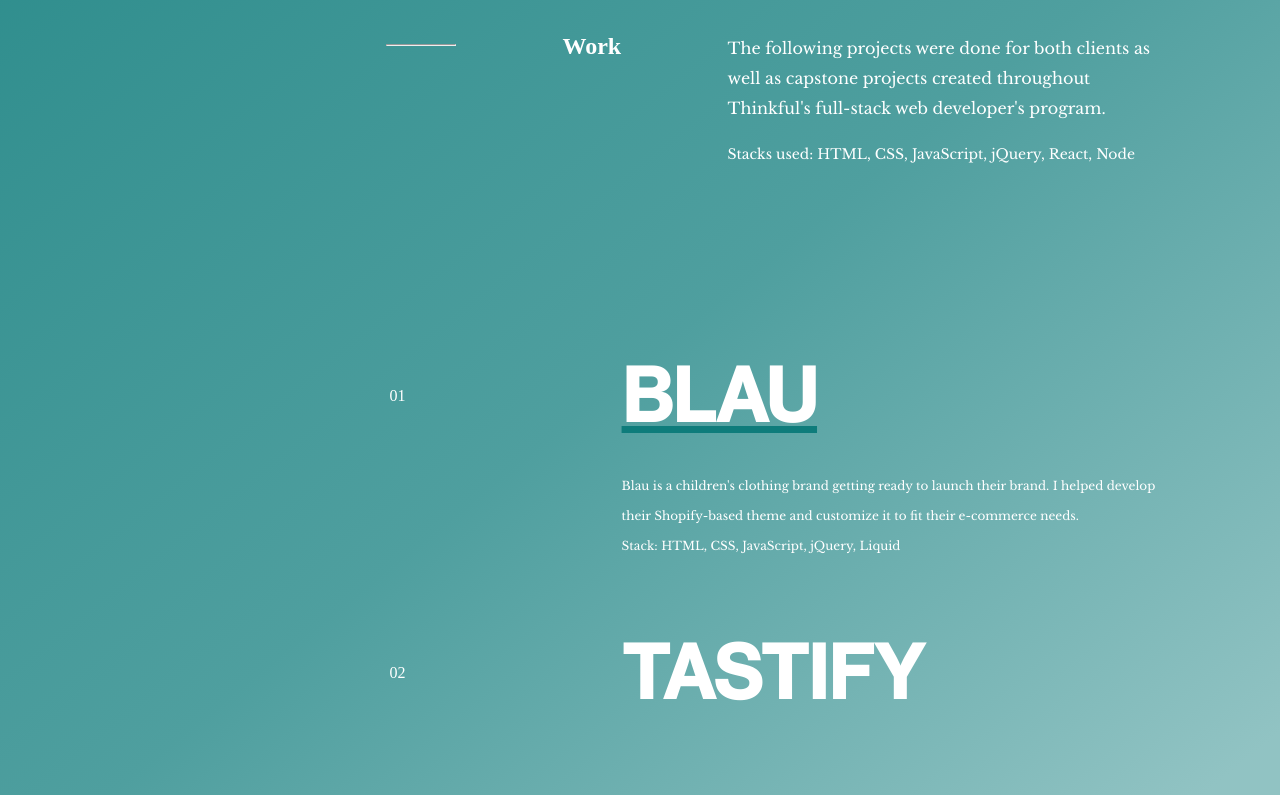
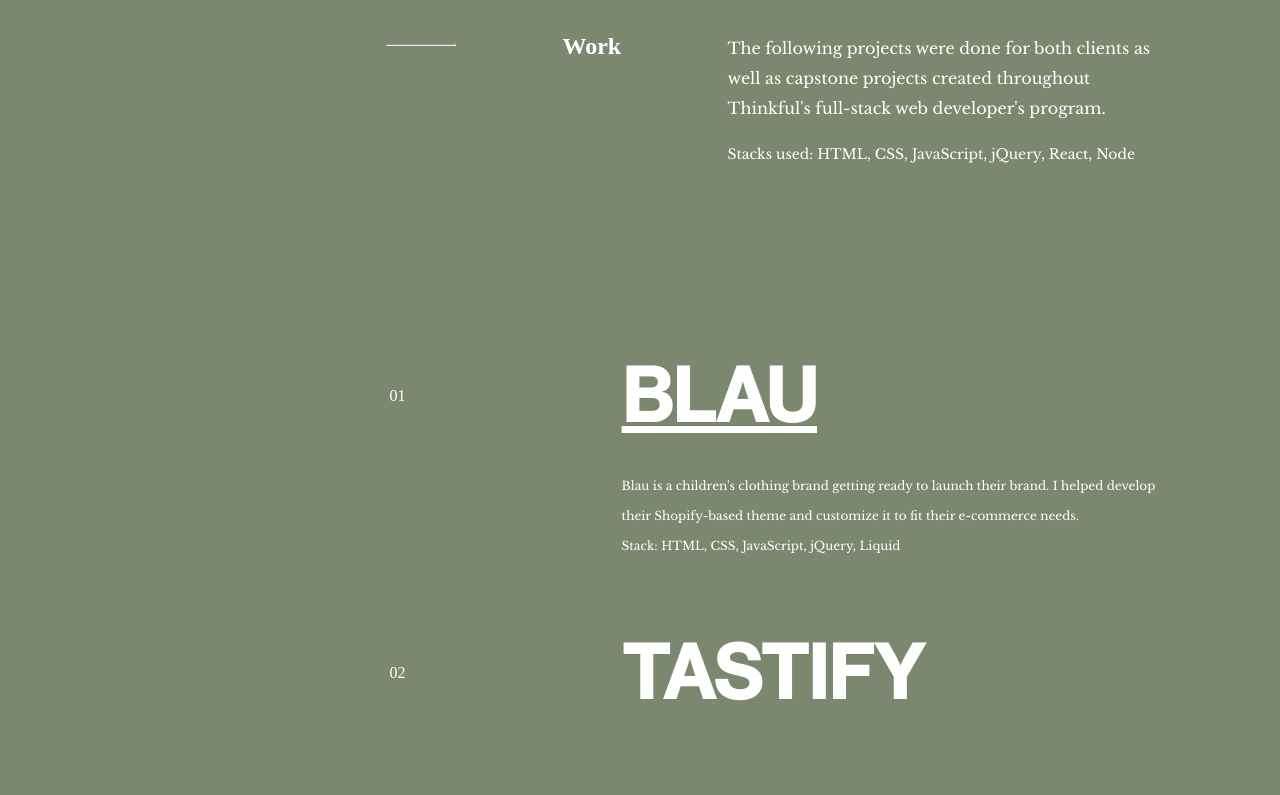
Before and after one commit to robbylewis7/Site, a plain HTML site: page index.html in a window 1280 px wide. In both pictures the pointer is over the link "BLAU". Shown: the part 1003-1798 px from the top of the page. Drawn offline with nearby package versions, Linux system fonts and the light colour scheme.

Commit message:
updated files

```diff
--- a/main.css
+++ b/main.css
@@ -10,7 +10,7 @@
 
 body{
     margin: 0;
-    background: linear-gradient(141deg, #0E7C7B 0%, #4F9F9F 51%, #91C3C3 75%);
+    background-color: #7B886F;
     color: white;
 }
 
@@ -148,7 +148,7 @@ ul {
 
 .workDescription a:hover{
     text-decoration-line: underline;
-    text-decoration-color: #0E7C7B;
+    text-decoration-color: white;
 }
 
 #contactFooter{
```
Also changed, not shown: index.js (+26 -0 lines).
